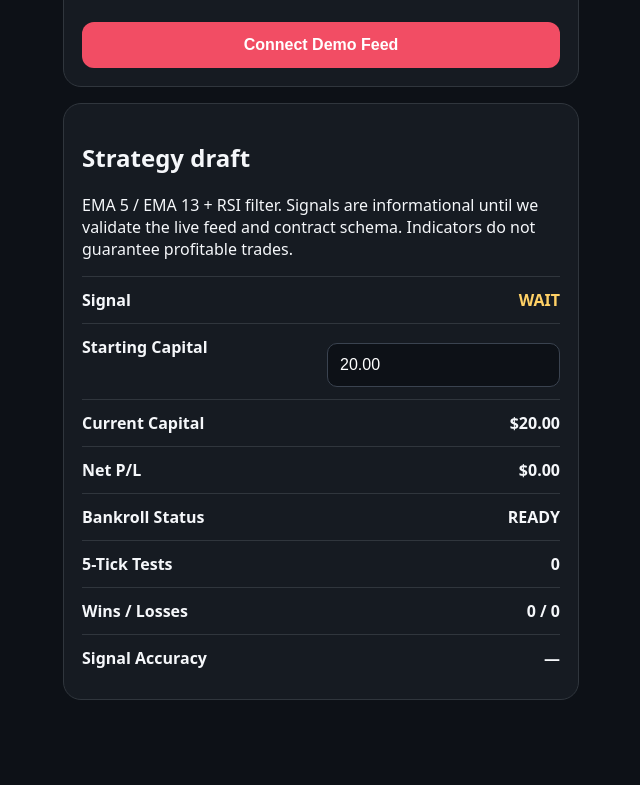
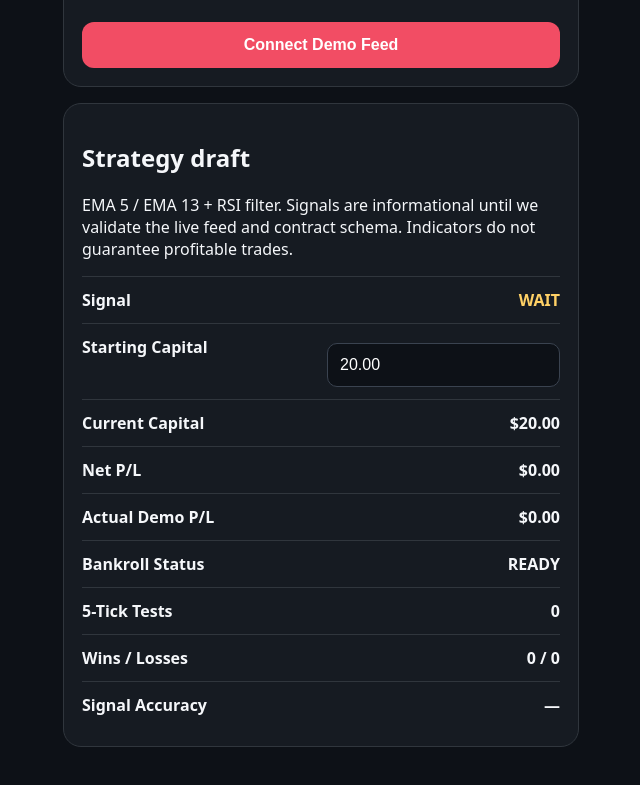
Before and after one commit to swaynechambers357-lang/Bestiebot, a website: page public/index.html in a window 1280 px wide. Shown: the part 580-1365 px from the top of the page, without its empty margins (319-959 px from the left). Before the commit the page ends 1318 px from the top, so only its background shows below. Drawn offline with Linux system fonts and the light colour scheme; no server answers.

Commit message:
Update index.html

```diff
--- a/public/index.html
+++ b/public/index.html
@@ -23,6 +23,7 @@
 <div class="metric"><b>Starting Capital</b><strong><input id="capital" type="number" value="20.00" min="0.01" step="0.01" inputmode="decimal"></strong></div>
 <div class="metric"><b>Current Capital</b><strong id="currentCapital">$20.00</strong></div>
 <div class="metric"><b>Net P/L</b><strong id="sessionPL">$0.00</strong></div>
+  <div class="metric"><b>Actual Demo P/L</b><strong id="actualPL">$0.00</strong></div>
 <div class="metric"><b>Bankroll Status</b><strong id="bankrollStatus">READY</strong></div>
 <div class="metric"><b>5-Tick Tests</b><strong id="tests">0</strong></div>
 <div class="metric"><b>Wins / Losses</b><strong id="record">0 / 0</strong></div>
```
